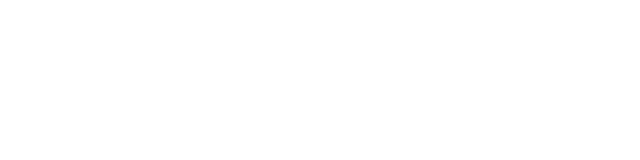
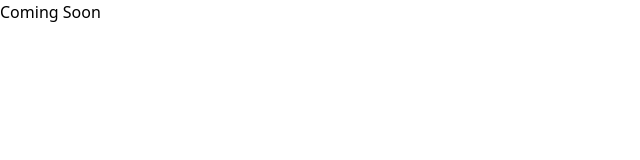
Before and after one commit to LBercovitch/portfolio, a React (Vite) app in the folder portfolio/: page /#/contact in a window 1280 px wide. Before the commit this address had no page. Shown: the top 160 px of the page, without its empty margins (0-640 px from the left). Built offline with nearby package versions, Linux system fonts and the light colour scheme.

Commit message:
adding contact and projects pages

```diff
--- a/portfolio/src/App.jsx
+++ b/portfolio/src/App.jsx
@@ -1,12 +1,16 @@
 import { Routes, Route } from 'react-router-dom';
 import Landing from './pages/landing';
 import About from './pages/about';
+import Projects from './pages/projects';
+import Contact from './pages/contact';
 
 function App() {
   return (
     <Routes>
       <Route path="/" element={<Landing />} />
       <Route path="/about" element={<About />} />
+      <Route path="/projects" element={<Projects />} />
+      <Route path="/contact" element={<Contact />} />
     </Routes>
   )
 }
--- /dev/null
+++ b/portfolio/src/pages/contact.jsx
@@ -0,0 +1,5 @@
+function Contact() {
+  return (<div>Coming Soon</div>);
+}
+
+export default Contact;
--- /dev/null
+++ b/portfolio/src/pages/projects.jsx
@@ -0,0 +1,5 @@
+function Projects() {
+  return (<div>Coming Soon</div>);
+}
+
+export default Projects;
```
